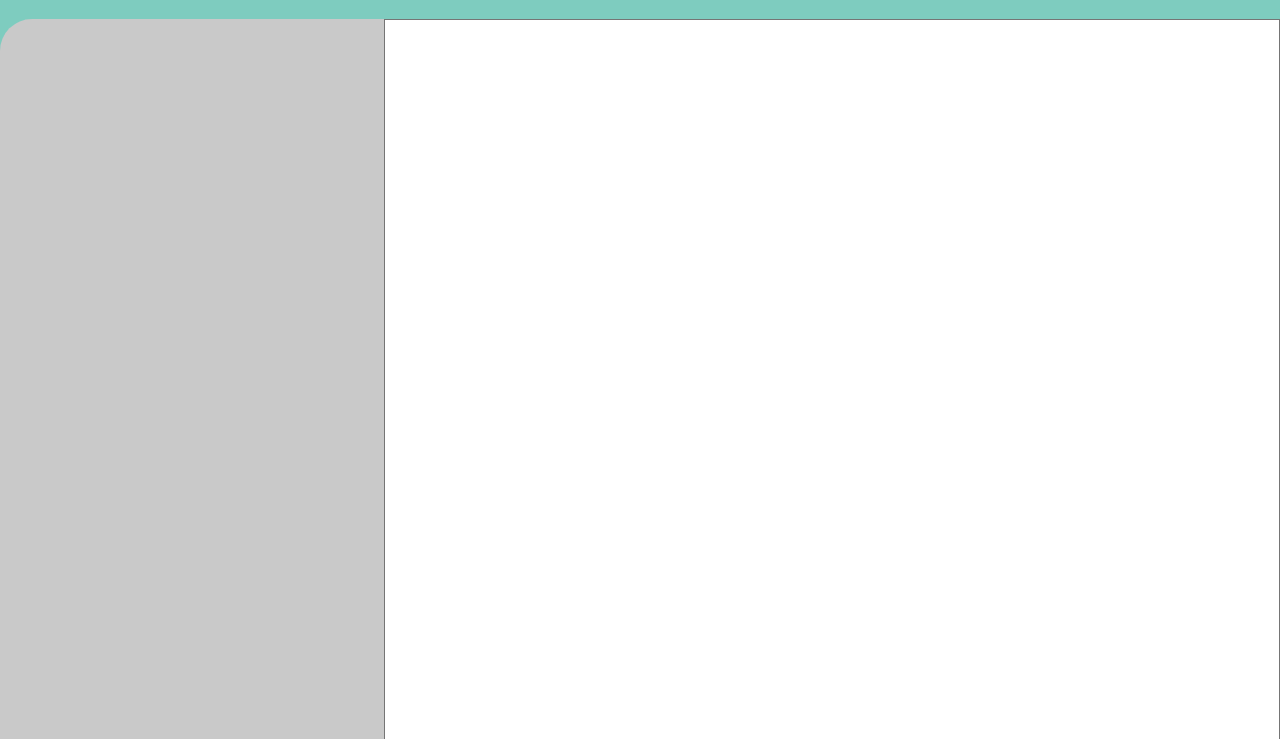
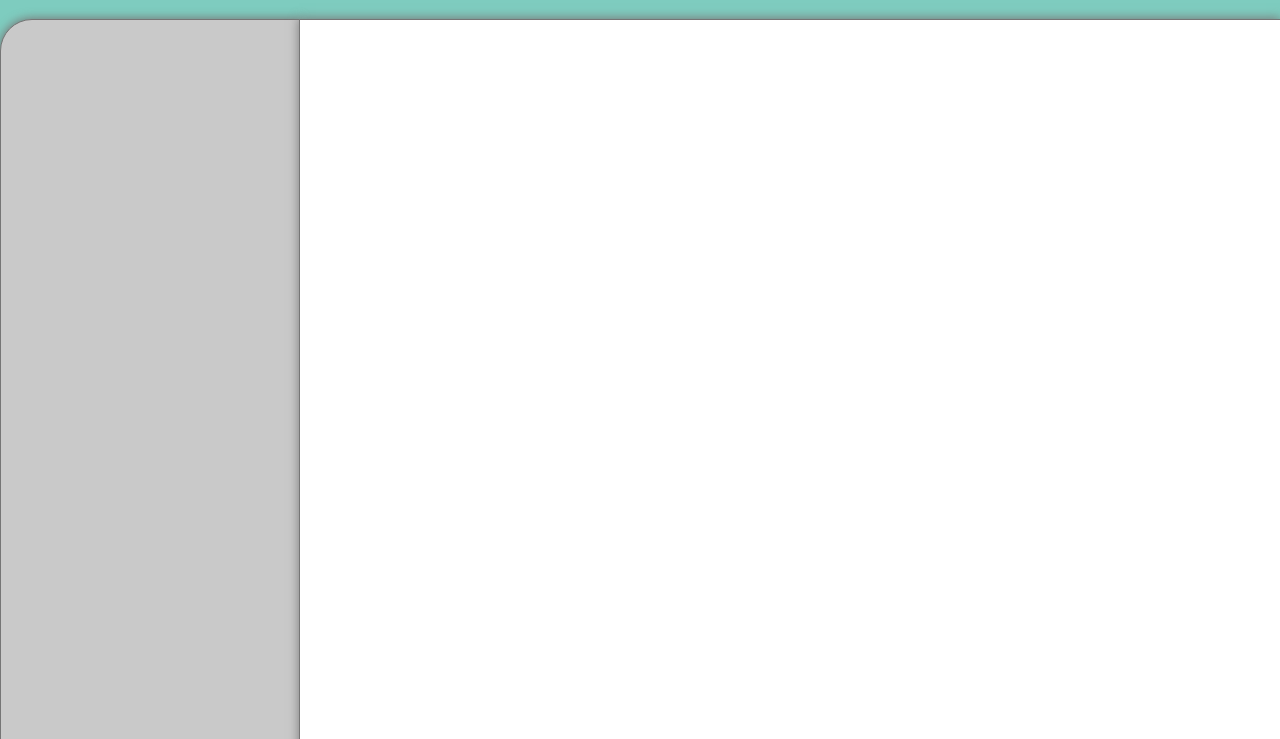
Before and after one commit to Velzak/toDo-List, a plain HTML site: page index.html in a window 1280 px wide. Shown: the part 61-800 px from the top of the page. Drawn offline with Linux system fonts and the light colour scheme.

Commit message:
create project and todo modules, update css

```diff
--- a/main.js
+++ b/main.js
@@ -1 +1 @@
-(()=>{"use strict";!function(){const t=document.querySelector("#content"),e=function(t){const e=document.createElement("header");return e.setAttribute("id","header"),e}();t.appendChild(e);const n=function(t,e){const n=document.createElement("div");n.setAttribute("id","headerElement");const c=document.createElement("i");c.setAttribute("class","fa fa-home"),n.appendChild(c);const o=document.createElement("h1");return o.textContent="ToDo List",n.appendChild(o),n}();e.appendChild(n);const c=function(t){const e=document.createElement("section");return e.setAttribute("id","sideBar"),e}();t.appendChild(c);const o=function(t){const e=document.createElement("section");return e.setAttribute("id","tasks"),e}();t.appendChild(o)}()()})();
+(()=>{"use strict";function e(e){const t=document.createElement("section");return t.setAttribute("id",e),t}!function(){const t=document.querySelector("#content"),n=function(e){const t=document.createElement("header");return t.setAttribute("id","header"),t}();t.appendChild(n);const c=function(e,t){const n=document.createElement("div");n.setAttribute("id","headerElement");const c=document.createElement("i");c.setAttribute("class","fa fa-home"),n.appendChild(c);const d=document.createElement("h1");return d.textContent="ToDo List",n.appendChild(d),n}();n.appendChild(c);const d=e("contentArea");t.appendChild(d);const o=e("sideBar");d.appendChild(o);const i=e("tasks");d.appendChild(i)}()()})();
--- a/src/style.css
+++ b/src/style.css
@@ -21,9 +21,8 @@ body {
 
 #content{
   display: flex;
-  flex-wrap: wrap;
+  flex-direction: column;
   background: rgb(126, 204, 191);
-
 }
 
 #header{
@@ -46,18 +45,31 @@ body {
   cursor: pointer;
 }
 
+#contentArea{
+  display: flex;
+  flex-wrap: nowrap;
+  width: 100%;
+  height: 100%;
+}
+
 #sideBar{
   background: rgb(201, 201, 201);
-  height: 1000px;
+  height: 1100px;
   width: 30%;
+  min-width: 300px;
   border-top-left-radius: 2rem;
+  border: 1px solid rgb(117, 117, 117);
+  box-shadow: 0 0 10px 1px rgb(121, 121, 121);
+
 }
 
 #tasks{
   background: white;
-  height: 1000px;
-  width: 70%;
-  border: 1px solid rgb(117, 117, 117);
+  height: 1100px;
+  width: 100%;
+  min-width: 600px;
+  border-top: 1px solid rgb(117, 117, 117);
+  box-shadow: 0 0 10px 1px rgb(121, 121, 121);
 }
 
 /******************************************
```
